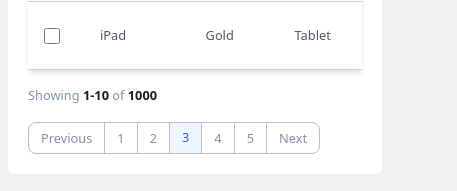
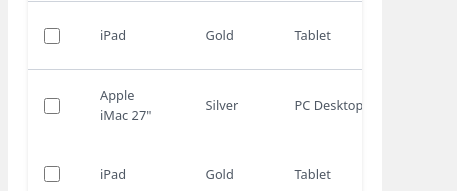
Before and after one commit to norrico31/project-management-frontend, a React app: page / in a window 390 px wide. Shown: the part 618-809 px from the top of the page, 457 px wide, since content can reach past the window. Built offline with nearby package versions, Linux system fonts and the light colour scheme; no server answers; the HTML template or start-up script is replaced by a standard one.

Commit message:
responsive main layout

```diff
--- a/src/pages/Dashboard.tsx
+++ b/src/pages/Dashboard.tsx
@@ -31,7 +31,6 @@
         <div>
             <h1 className="heading-1">Projects</h1>
             <div className="flex justify-between items-center">
-
                 <div className="mb-4">
                     <label htmlFor="table-search" className="sr-only">Search</label>
                     <div className="relative mt-1">
--- a/src/shared/components/Layout/Layout.tsx
+++ b/src/shared/components/Layout/Layout.tsx
@@ -6,7 +6,7 @@
         <section className="dark:bg-gray-900 dark:text-white">
             <main className={`transition-all h-screen`}>
                 <Header />
-                <div className='mt-8 rounded-md bg-white dark:bg-white/5 p-5 m-2'>
+                <div className='mt-8 rounded-md bg-white dark:bg-white/5 p-5 m-2 min-h-[830px] overflow-auto'>
                     <Outlet />
                 </div>
             </main>
--- a/src/shared/components/Table.tsx
+++ b/src/shared/components/Table.tsx
@@ -153,7 +153,7 @@
                             <button className="btn primary">Edit</button>
                         </td>
                     </tr>
-                    {/* <tr className="bg-white dark:bg-gray-800 hover:bg-gray-50 dark:hover:bg-gray-600">
+                    <tr className="bg-white dark:bg-gray-800 hover:bg-gray-50 dark:hover:bg-gray-600">
                         <td className="w-4 p-4">
                             <div className="flex items-center">
                                 <input id="checkbox-table-3" type="checkbox" className="w-4 h-4 text-blue-600 bg-gray-100 border-gray-300 rounded focus:ring-blue-500 dark:focus:ring-blue-600 dark:ring-offset-gray-800 dark:focus:ring-offset-gray-800 focus:ring-2 dark:bg-gray-700 dark:border-gray-600" />
@@ -267,7 +267,7 @@
                         <td className="px-6 py-4">
                             <button className="btn primary">Edit</button>
                         </td>
-                    </tr> */}
+                    </tr>
                 </tbody>
             </table>
         </div>
```
